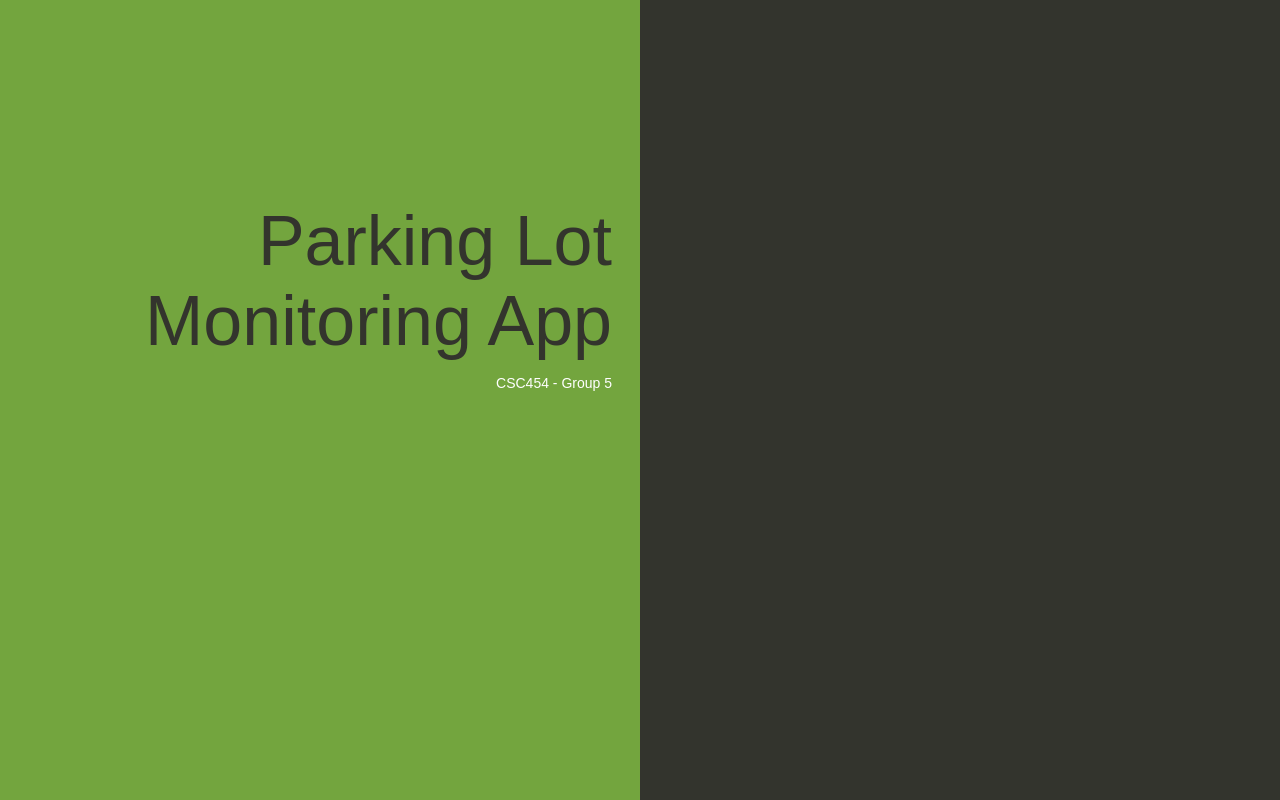
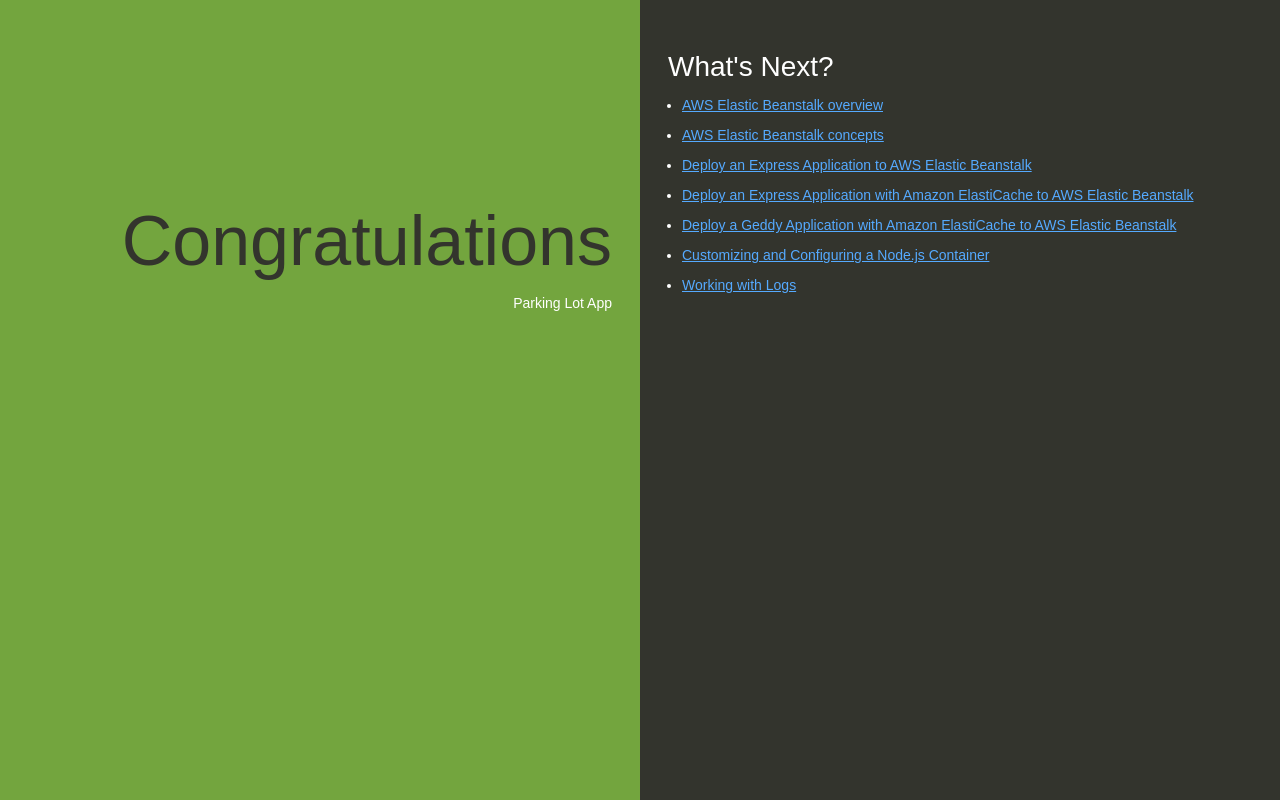
Before and after one commit to vuhnyuc/Parking-Lot-App, a website: page index.html in a window 1280 px wide. Drawn offline with Linux system fonts and the light colour scheme.

Commit message:
Changed Some Text to test deployement

```diff
--- /dev/null
+++ b/cron.yaml
@@ -0,0 +1,5 @@
+version: 1
+cron:
+  - name: "task1"
+    url: "/scheduled"
+    schedule: "* * * * *"
--- a/index.html
+++ b/index.html
@@ -1,7 +1,7 @@
 <!DOCTYPE html>
 <html>
   <head>
-    <title>Parking Lot Application</title>
+    <title>Elastic Beanstalk</title>
     <style>
       body {
         color: #ffffff;
@@ -74,11 +74,19 @@
   </head>
   <body>
     <div class="textColumn">
-      <h1>Parking Lot Monitoring App</h1>
-      <p>CSC454 - Group 5</p>
+      <h1>Congratulations</h1>
+      <p>Parking Lot App</p>
     </div>
     <div class="linksColumn">
-
+      <h2>What's Next?</h2>
+      <ul>
+        <li><a href="http://docs.aws.amazon.com/elasticbeanstalk/latest/dg/Welcome.html">AWS Elastic Beanstalk overview</a></li>
+        <li><a href="http://docs.aws.amazon.com/elasticbeanstalk/latest/dg/concepts.html">AWS Elastic Beanstalk concepts</a></li>
+        <li><a href="http://docs.aws.amazon.com/elasticbeanstalk/latest/dg/create_deploy_nodejs_express.html">Deploy an Express Application to AWS Elastic Beanstalk</a></li>
+        <li><a href="http://docs.aws.amazon.com/elasticbeanstalk/latest/dg/create_deploy_nodejs_express_elasticache.html">Deploy an Express Application with Amazon ElastiCache to AWS Elastic Beanstalk</a></li>
+        <li><a href="http://docs.aws.amazon.com/elasticbeanstalk/latest/dg/create_deploy_nodejs_geddy_elasticache.html">Deploy a Geddy Application with Amazon ElastiCache to AWS Elastic Beanstalk </a></li>
+        <li><a href="http://docs.aws.amazon.com/elasticbeanstalk/latest/dg/create_deploy_nodejs_custom_container.html">Customizing and Configuring a Node.js Container </a></li>
+        <li><a href="http://docs.aws.amazon.com/elasticbeanstalk/latest/dg/using-features.loggingS3.title.html">Working with Logs</a></li>
       </ul>
     </div>
   </body>
```
